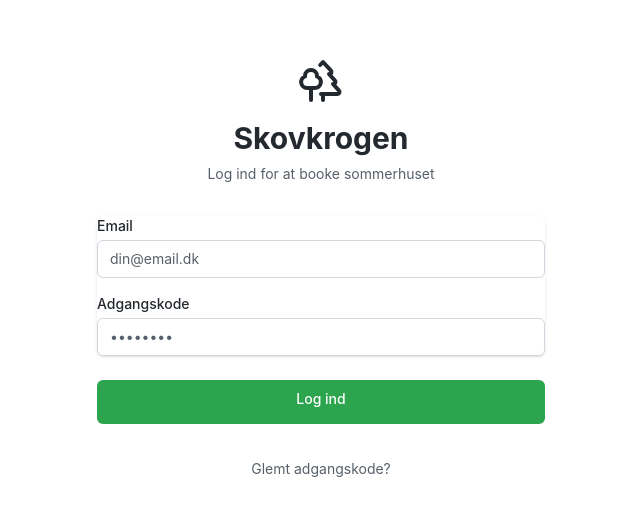
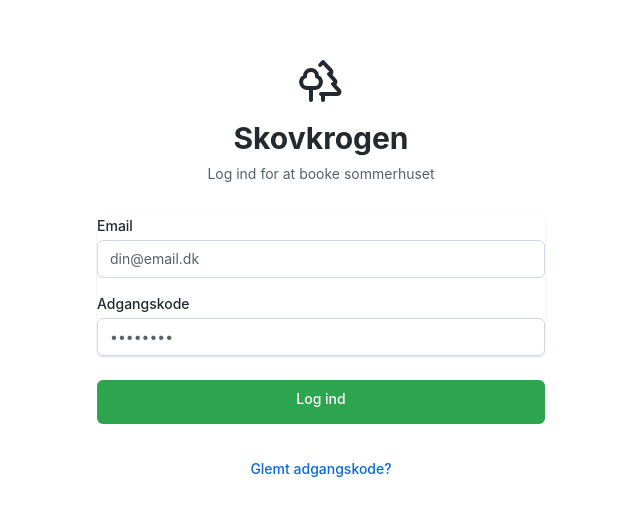
Before and after one commit to mikkelkonyher/sommerhus, a React (Vite) app: page /login in a window 1280 px wide. Shown: the part 132-648 px from the top of the page, without its empty margins (319-959 px from the left). Built offline with nearby package versions, Linux system fonts and the light colour scheme; no server answers.

Commit message:
Update Login.jsx

```diff
--- a/src/pages/Login.jsx
+++ b/src/pages/Login.jsx
@@ -114,7 +114,7 @@ export function Login() {
         <div className="text-center">
           <Link
             to="/reset-password"
-            className="text-sm text-fg-muted hover:text-fg-default"
+            className="text-sm font-medium text-accent-fg hover:text-accent-fg/80 transition-colors"
           >
             Glemt adgangskode?
           </Link>
```
